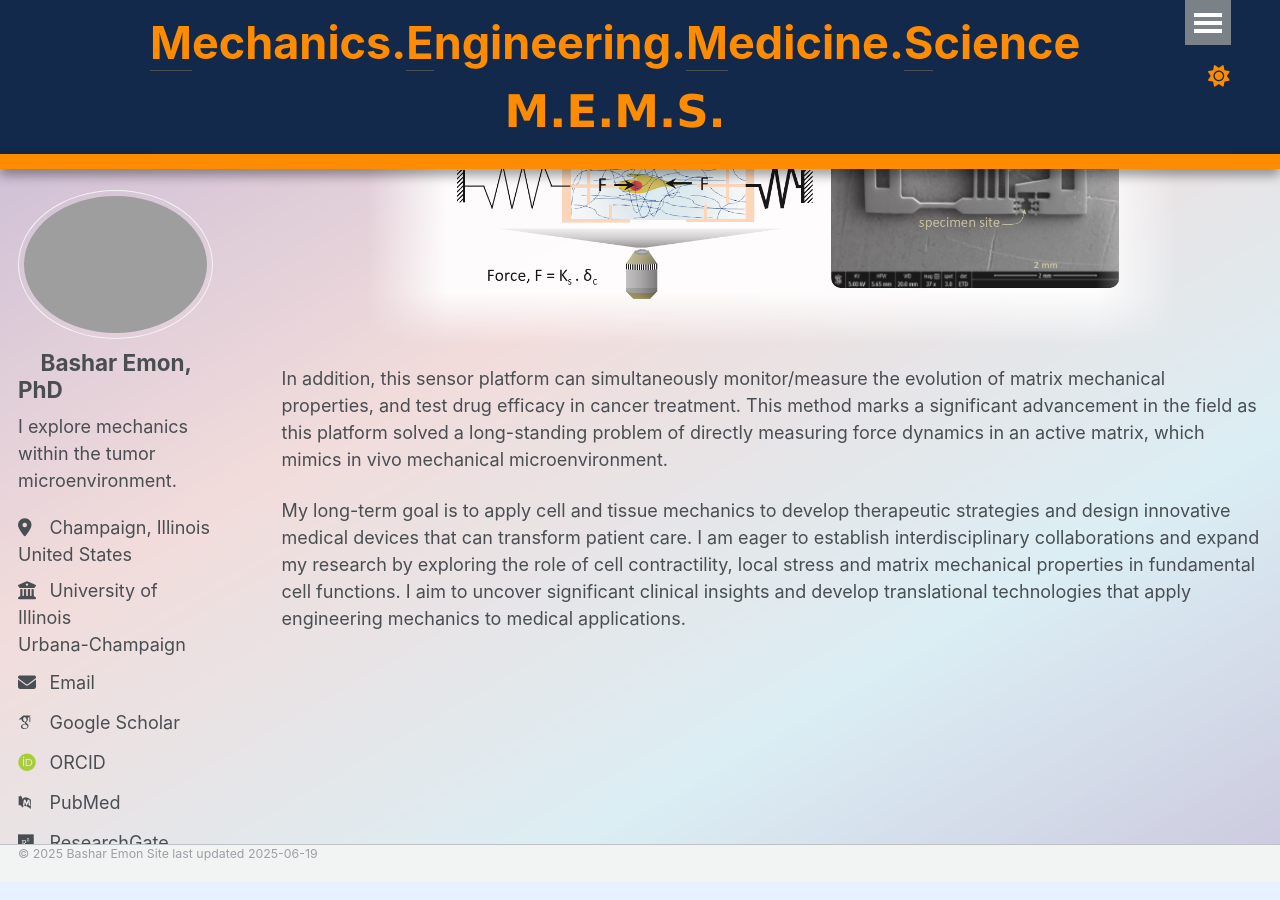
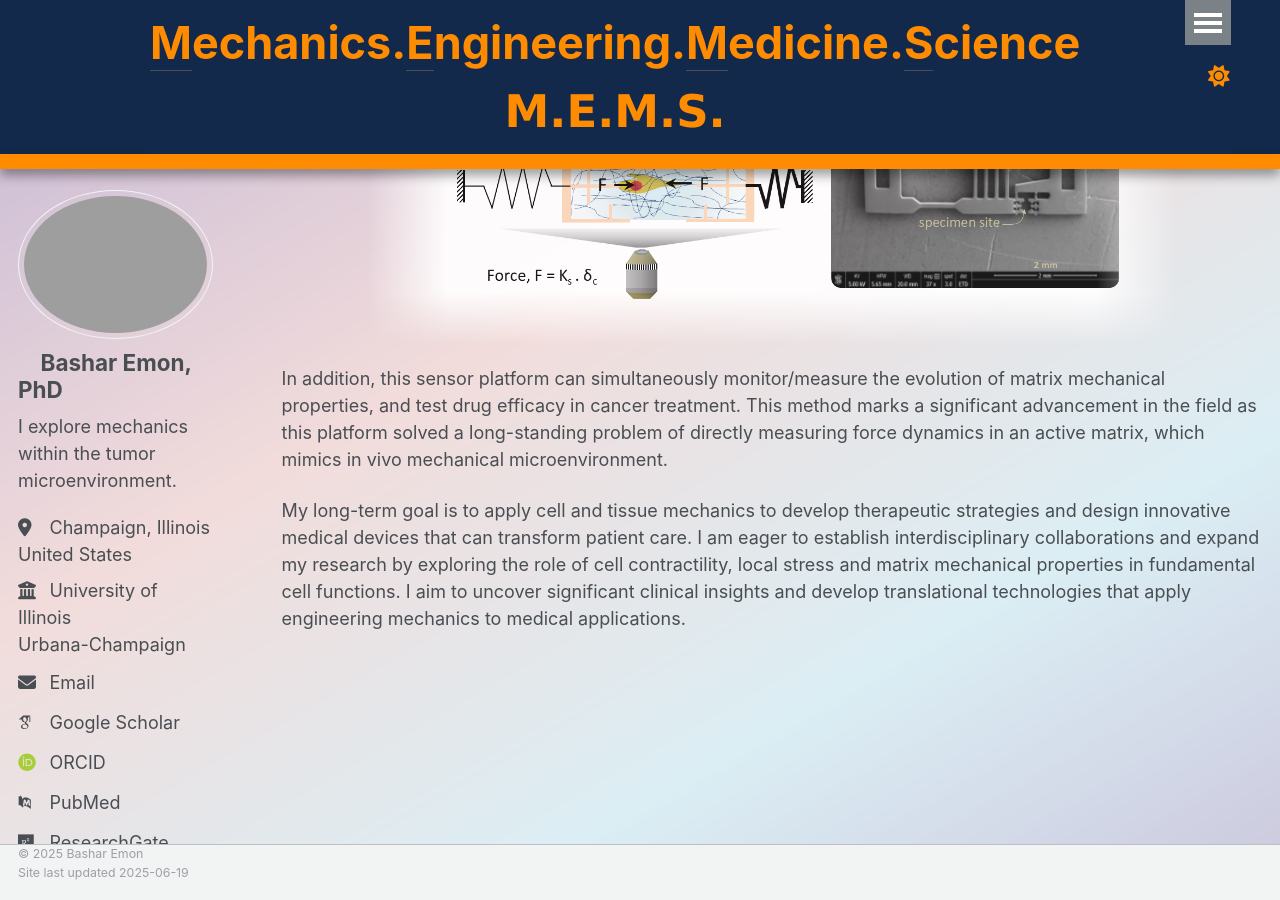
Before and after one commit to BasharEmon/BasharEmon.github.io, a Jekyll site: the page built from _pages/about.md, in a window 1280 px wide and 900 px high, scrolled down 808 px. Built offline with Jekyll 4.4.1, drawn with Linux system fonts in a browser that asks for light colours; some web fonts are replaced.

Commit message:
Update footer.html

```diff
--- a/_includes/footer.html
+++ b/_includes/footer.html
@@ -22,6 +22,6 @@
 -->
 
 <div class="page__footer-copyright">
-  &copy; {{ site.time | date: '%Y' }} {{ site.name | default: site.title }}  <!--, {{ site.data.ui-text[site.locale].powered_by | default: "Powered by" }} <a href="http://jekyllrb.com" rel="nofollow">Jekyll</a> &amp; <a href="https://github.com/academicpages/academicpages.github.io">AcademicPages</a>, a fork of <a href="https://mademistakes.com/work/minimal-mistakes-jekyll-theme/" rel="nofollow">Minimal Mistakes</a>.<br />   -->
+  &copy; {{ site.time | date: '%Y' }} {{ site.name | default: site.title }} <br /> <!--, {{ site.data.ui-text[site.locale].powered_by | default: "Powered by" }} <a href="http://jekyllrb.com" rel="nofollow">Jekyll</a> &amp; <a href="https://github.com/academicpages/academicpages.github.io">AcademicPages</a>, a fork of <a href="https://mademistakes.com/work/minimal-mistakes-jekyll-theme/" rel="nofollow">Minimal Mistakes</a>.<br />   -->
   Site last updated {{ "now" | date: '%Y-%m-%d' %}}
 </div>
```
